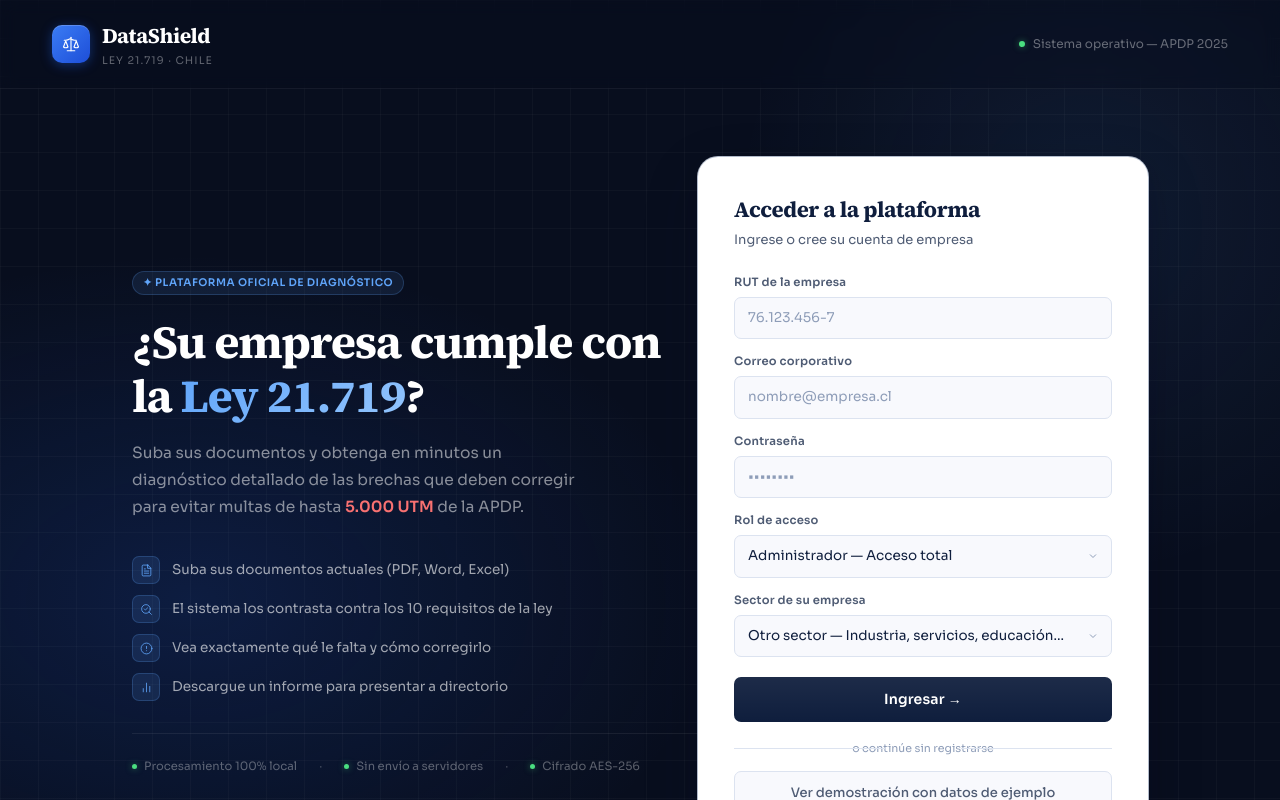
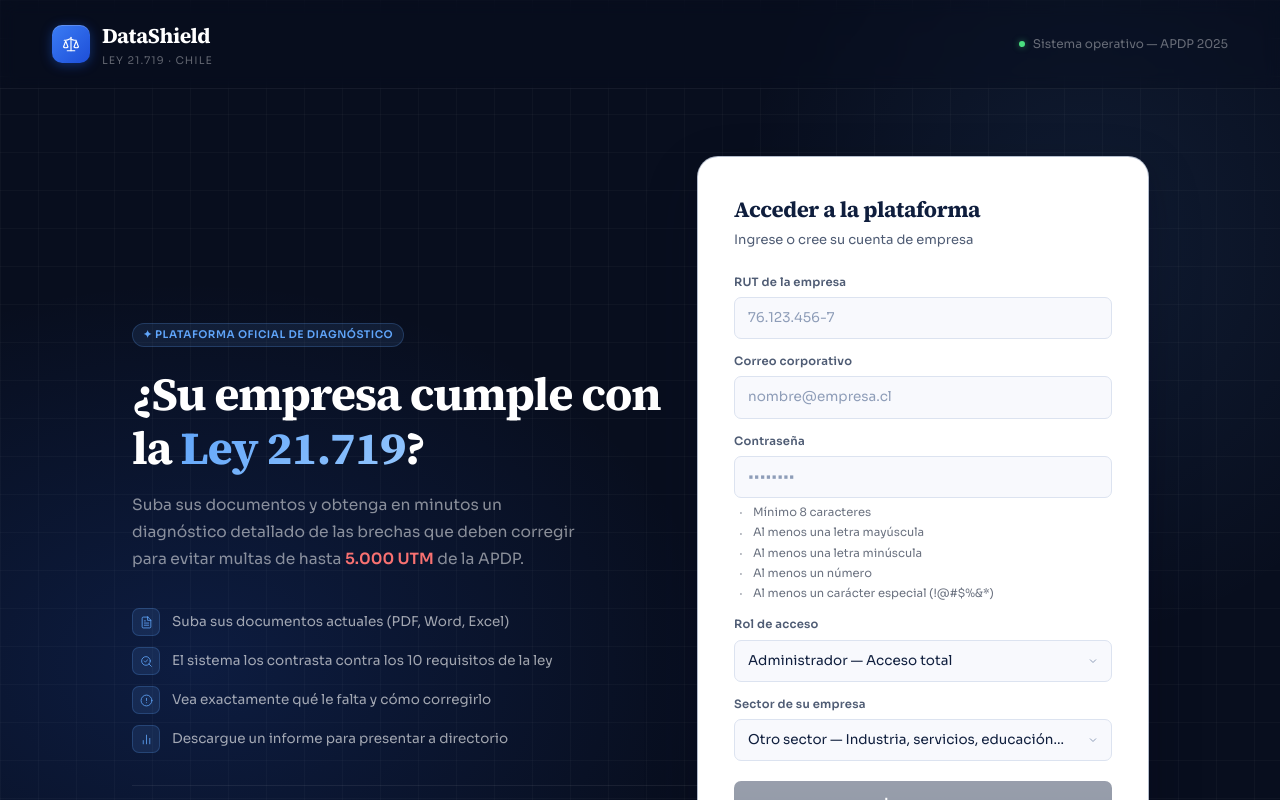
Before and after one commit to kuroro04/auditor-ley-21719, a Next.js app: page / in a window 1280 px wide. Shown: the top 800 px of the page. Built offline with nearby package versions, Linux system fonts and the light colour scheme.

Commit message:
feat(login): validación en tiempo real — email, contraseña y RUT mod-11

```diff
--- a/app/globals.css
+++ b/app/globals.css
@@ -328,6 +328,32 @@ html, body {
   margin-top: 16px; padding-top: 14px; border-top: 1px solid var(--border);
 }
 .login-security-item { display: flex; align-items: center; gap: 5px; font-size: 10px; color: var(--text3); font-weight: 500; }
+
+/* --- Validación de formulario --- */
+.form-input--error {
+  border-color: #dc2626 !important;
+  box-shadow: 0 0 0 3px rgba(220,38,38,0.10) !important;
+}
+.form-error-msg {
+  font-size: 11.5px; color: #dc2626; margin-top: 4px; font-weight: 500;
+}
+.pass-req-list {
+  margin-top: 6px; padding: 0; list-style: none;
+  display: flex; flex-direction: column; gap: 3px;
+}
+.req-item {
+  font-size: 11.5px; display: flex; align-items: center; gap: 5px;
+  color: var(--text3); transition: color 0.18s;
+}
+.req-item--ok   { color: #16a34a; }
+.req-item--fail { color: #6b7280; }
+.req-icon { font-size: 11px; width: 14px; text-align: center; }
+.btn-login:disabled {
+  opacity: 0.45; cursor: not-allowed;
+}
+.btn-login:disabled:hover {
+  background: var(--navy); transform: none; box-shadow: none;
+}
 
 /* ═══════════════════════════════════════════════════════════
    APP SHELL
--- a/components/LoginCard.tsx
+++ b/components/LoginCard.tsx
@@ -16,33 +16,67 @@ interface LoginCardProps {
   onToast: (msg: string, type: 'yellow' | 'blue') => void;
 }
 
+// Formatea el RUT mientras el usuario escribe: 76.123.456-7
+const formatRut = (raw: string): string => {
+  const clean = raw.replace(/[^0-9kK]/g, '').toUpperCase().slice(0, 9);
+  if (clean.length <= 1) return clean;
+  const body = clean.slice(0, -1);
+  const dv = clean.slice(-1);
+  return `${body.replace(/\B(?=(\d{3})+(?!\d))/g, '.')}-${dv}`;
+};
+
+// Valida el RUT chileno con algoritmo módulo 11
+const isValidRut = (value: string): boolean => {
+  const clean = value.replace(/\./g, '').replace('-', '').trim();
+  if (!/^\d{7,8}[0-9Kk]$/.test(clean)) return false;
+  const body = clean.slice(0, -1);
+  const dvInput = clean.slice(-1).toUpperCase();
+  let sum = 0;
+  let multiplier = 2;
+  for (let i = body.length - 1; i >= 0; i--) {
+    sum += parseInt(body[i], 10) * multiplier;
+    multiplier = multiplier === 7 ? 2 : multiplier + 1;
+  }
+  const remainder = 11 - (sum % 11);
+  const dvExpected = remainder === 11 ? '0' : remainder === 10 ? 'K' : String(remainder);
+  return dvInput === dvExpected;
+};
+
+// Validación de correo electrónico con formato real
+const isValidEmail = (val: string): boolean =>
+  /^[^\s@]+@[^\s@]+\.[^\s@]+$/.test(val.trim());
+
+// Requisitos mínimos de seguridad para la contraseña
+const getPassReqs = (pass: string) => ({
+  length:  pass.length >= 8,
+  upper:   /[A-Z]/.test(pass),
+  lower:   /[a-z]/.test(pass),
+  number:  /[0-9]/.test(pass),
+  special: /[!@#$%&*]/.test(pass),
+});
+
 export default function LoginCard({ onLogin, onDemo, onToast }: LoginCardProps) {
-  const [rut, setRut] = useState('');
-  const [email, setEmail] = useState('');
-  const [pass, setPass] = useState('');
-  const [role, setRole] = useState<UserRole>('administrador');
+  const [rut,    setRut]    = useState('');
+  const [email,  setEmail]  = useState('');
+  const [pass,   setPass]   = useState('');
+  const [role,   setRole]   = useState<UserRole>('administrador');
   const [sector, setSector] = useState<Sector>('otro');
 
-  const formatRut = (raw: string): string => {
-    const clean = raw.replace(/[^0-9kK]/g, '').toUpperCase().slice(0, 9);
-    if (clean.length <= 1) return clean;
-    const body = clean.slice(0, -1);
-    const dv = clean.slice(-1);
-    return `${body.replace(/\B(?=(\d{3})+(?!\d))/g, '.')}-${dv}`;
-  };
+  // Flags para mostrar errores solo después de que el usuario toca cada campo
+  const [rutTouched,   setRutTouched]   = useState(false);
+  const [emailTouched, setEmailTouched] = useState(false);
+  const [passTouched,  setPassTouched]  = useState(false);
 
-  const isValidRut = (value: string): boolean =>
-    /^\d{1,2}\.\d{3}\.\d{3}-[\dKk]$/.test(value.trim());
+  const passReqs   = getPassReqs(pass);
+  const passOk     = Object.values(passReqs).every(Boolean);
+  const isFormValid = isValidRut(rut) && isValidEmail(email) && passOk;
 
   const handleLogin = () => {
-    if (!rut.trim() || !email.trim()) {
-      onToast('Complete RUT y correo para ingresar', 'yellow');
-      return;
-    }
-    if (!isValidRut(rut)) {
-      onToast('Formato de RUT inválido — use 12.345.678-9', 'yellow');
-      return;
-    }
+    // Marcar todos los campos como tocados para mostrar errores al intentar enviar
+    setRutTouched(true);
+    setEmailTouched(true);
+    setPassTouched(true);
+    if (!isFormValid) return;
     onLogin(rut.trim(), role, sector);
   };
 
@@ -51,23 +85,68 @@ export default function LoginCard({ onLogin, onDemo, onToast }: LoginCardProps)
       <h2>Acceder a la plataforma</h2>
       <p className="login-sub">Ingrese o cree su cuenta de empresa</p>
 
+      {/* RUT */}
       <div className="form-group">
         <label className="form-label">RUT de la empresa</label>
-        <input className="form-input" type="text" placeholder="76.123.456-7"
+        <input
+          className={`form-input${rutTouched && !isValidRut(rut) ? ' form-input--error' : ''}`}
+          type="text" placeholder="76.123.456-7"
           value={rut} maxLength={12}
-          onChange={e => setRut(formatRut(e.target.value))} />
+          onChange={e => setRut(formatRut(e.target.value))}
+          onBlur={() => setRutTouched(true)}
+        />
+        {rutTouched && !isValidRut(rut) && (
+          <p className="form-error-msg">Ingrese un RUT válido (ejemplo: 76.123.456-7)</p>
+        )}
       </div>
+
+      {/* Correo */}
       <div className="form-group">
         <label className="form-label">Correo corporativo</label>
-        <input className="form-input" type="email" placeholder="nombre@empresa.cl"
-          value={email} onChange={e => setEmail(e.target.value)} />
+        <input
+          className={`form-input${emailTouched && !isValidEmail(email) ? ' form-input--error' : ''}`}
+          type="email" placeholder="nombre@empresa.cl"
+          value={email}
+          onChange={e => setEmail(e.target.value)}
+          onBlur={() => setEmailTouched(true)}
+        />
+        {emailTouched && !isValidEmail(email) && (
+          <p className="form-error-msg">Ingrese un correo electrónico válido (ejemplo: nombre@empresa.cl)</p>
+        )}
       </div>
+
+      {/* Contraseña */}
       <div className="form-group">
         <label className="form-label">Contraseña</label>
-        <input className="form-input" type="password" placeholder="••••••••"
-          value={pass} onChange={e => setPass(e.target.value)}
-          onKeyDown={e => e.key === 'Enter' && handleLogin()} />
+        <input
+          className={`form-input${passTouched && !passOk ? ' form-input--error' : ''}`}
+          type="password" placeholder="••••••••"
+          value={pass}
+          onChange={e => setPass(e.target.value)}
+          onBlur={() => setPassTouched(true)}
+          onKeyDown={e => e.key === 'Enter' && handleLogin()}
+        />
+        {/* Lista de requisitos en tiempo real */}
+        <ul className="pass-req-list">
+          {([
+            [passReqs.length,  'Mínimo 8 caracteres'],
+            [passReqs.upper,   'Al menos una letra mayúscula'],
+            [passReqs.lower,   'Al menos una letra minúscula'],
+            [passReqs.number,  'Al menos un número'],
+            [passReqs.special, 'Al menos un carácter especial (!@#$%&*)'],
+          ] as [boolean, string][]).map(([ok, label]) => (
+            <li key={label} className={`req-item${ok ? ' req-item--ok' : ' req-item--fail'}`}>
+              <span className="req-icon">{ok ? '✓' : '·'}</span>
+              {label}
+            </li>
+          ))}
+        </ul>
+        {passTouched && !passOk && (
+          <p className="form-error-msg">La contraseña no cumple los requisitos mínimos de seguridad</p>
+        )}
       </div>
+
+      {/* Rol */}
       <div className="form-group">
         <label className="form-label">Rol de acceso</label>
         <select className="form-input form-select" value={role}
@@ -78,23 +157,29 @@ export default function LoginCard({ onLogin, onDemo, onToast }: LoginCardProps)
         </select>
       </div>
 
+      {/* Sector */}
       <div className="form-group">
         <label className="form-label">Sector de su empresa</label>
-        <select
-          className="form-input form-select"
-          value={sector}
-          onChange={e => setSector(e.target.value as Sector)}
-        >
+        <select className="form-input form-select" value={sector}
+          onChange={e => setSector(e.target.value as Sector)}>
           {SECTORES_OPCIONES.map(s => (
             <option key={s.value} value={s.value}>{s.label} — {s.desc}</option>
           ))}
         </select>
       </div>
 
-      <button className="btn-login" onClick={handleLogin}>Ingresar →</button>
+      <button
+        className="btn-login"
+        onClick={handleLogin}
+        disabled={!isFormValid}
+        aria-disabled={!isFormValid}
+      >
+        Ingresar →
+      </button>
 
       <div className="login-divider">o continúe sin registrarse</div>
 
+      {/* El botón demo omite todas las validaciones */}
       <button className="btn-demo" onClick={onDemo}>
         Ver demostración con datos de ejemplo
       </button>
```
